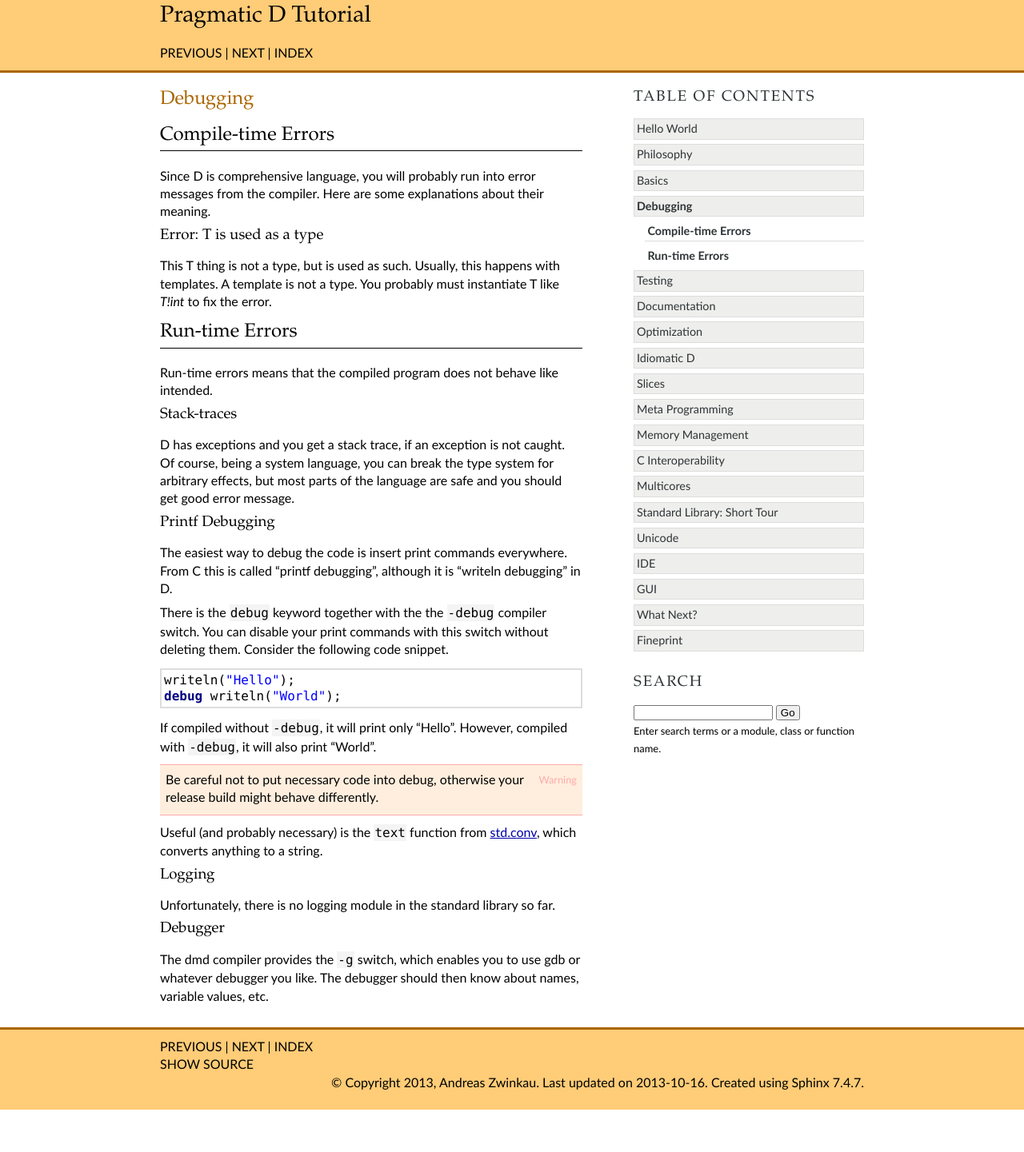
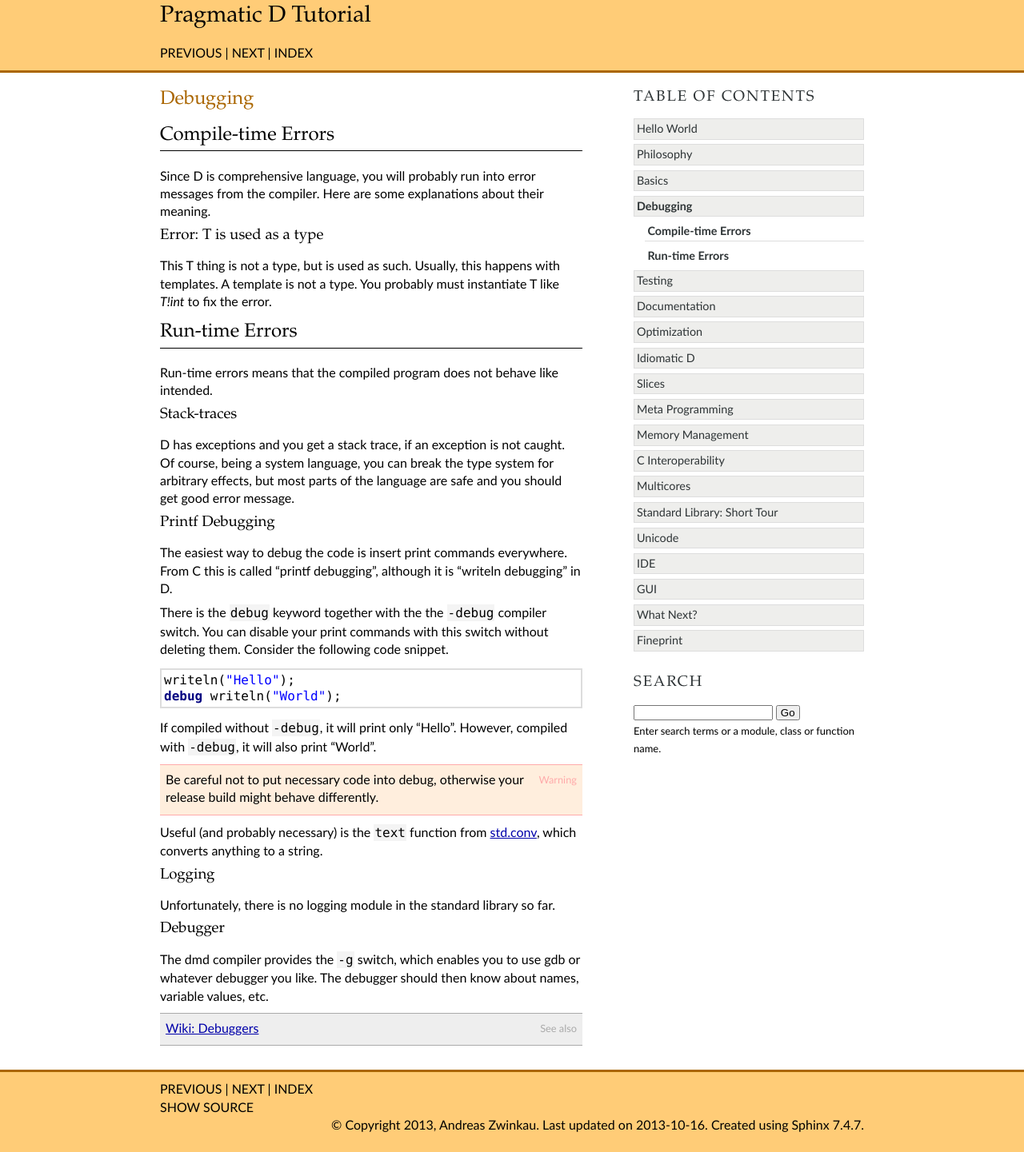
Before and after one commit to qznc/d-tut, a Sphinx documentation site: the page built from source/debugging.rst, in a window 1280 px wide. Shown: the whole page at 80% size. Built offline with Sphinx 7.4.7, drawn with Linux system fonts in a browser that asks for light colours; before the commit the page ends 1388 px from its top, so only the background shows below that.

Commit message:
wiki link: debuggers

```diff
--- a/source/debugging.rst
+++ b/source/debugging.rst
@@ -77,3 +77,7 @@ The dmd compiler provides the ``-g`` switch,
 which enables you to use gdb or whatever debugger you like.
 The debugger should then know about names,
 variable values, etc.
+
+.. seealso::
+
+   `Wiki: Debuggers <http://wiki.dlang.org/Debuggers>`_
```
